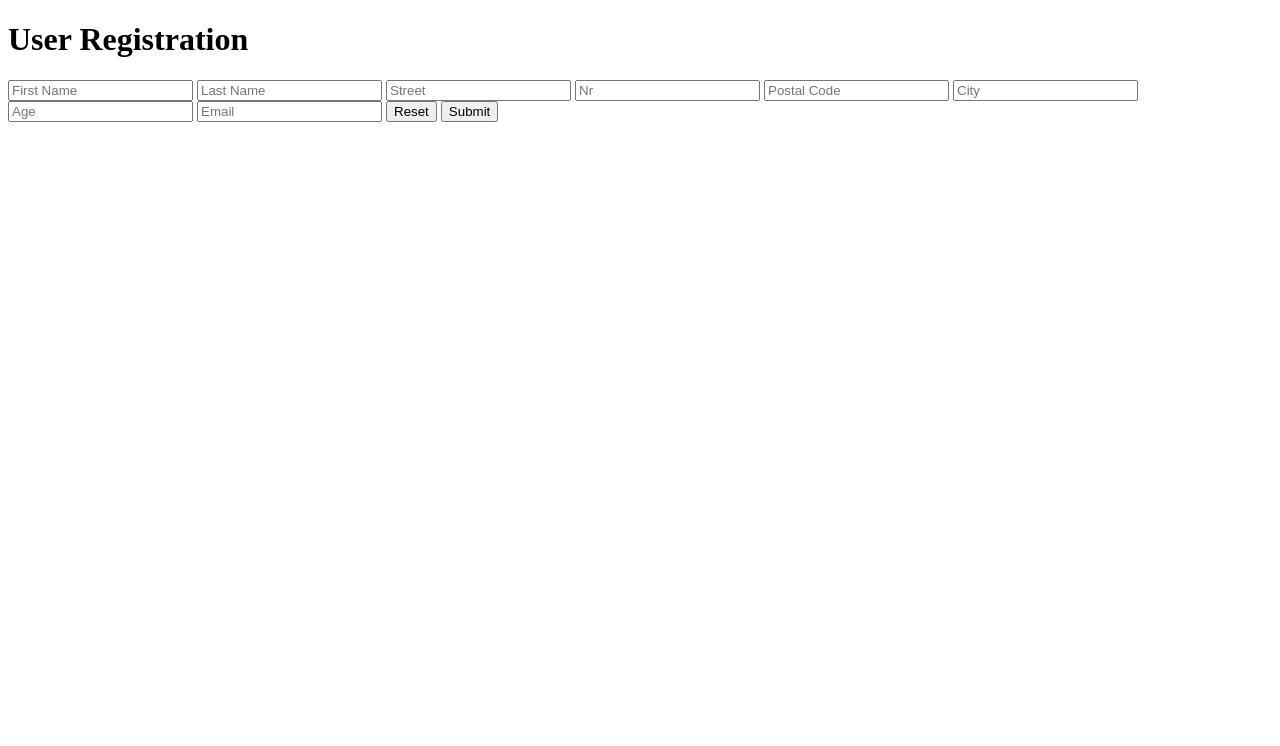
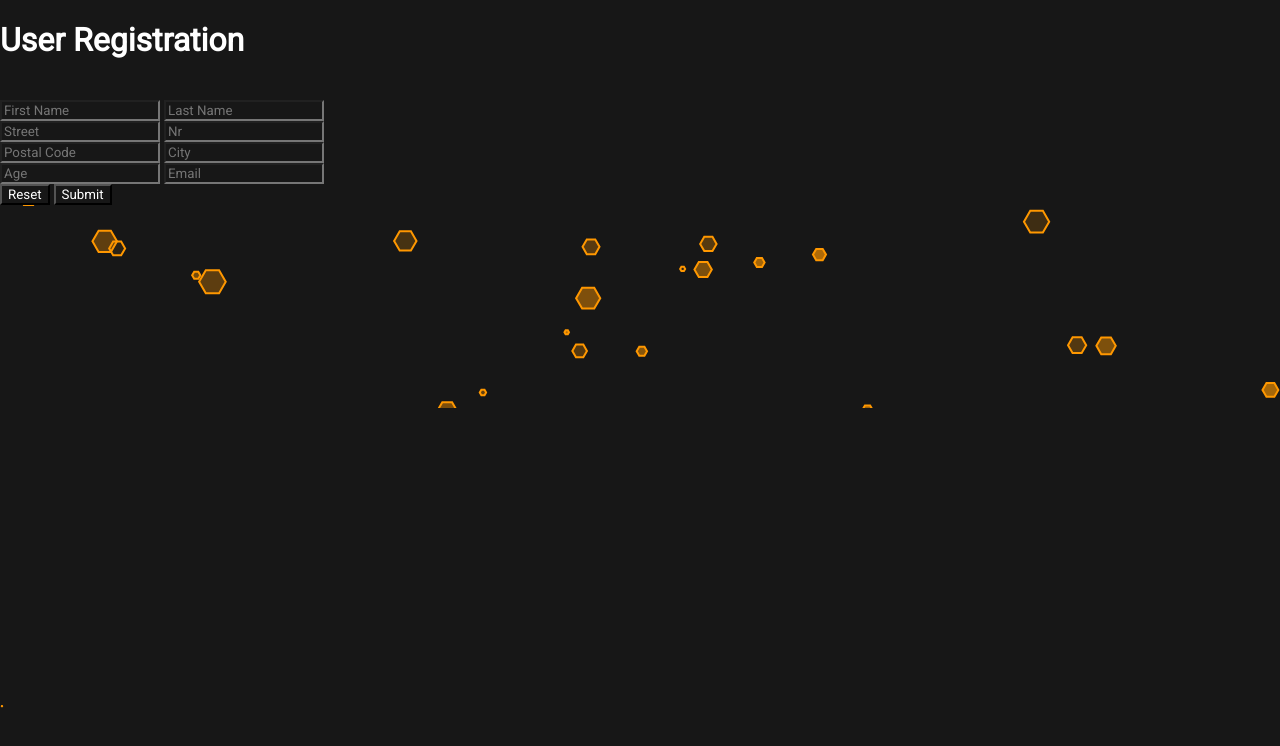
Before and after one commit to Donnadonnam/m133, a plain HTML site: page BlockII/aufgabeV/index.html in a window 1280 px wide. Drawn offline with nearby package versions, Linux system fonts and the light colour scheme.

Commit message:
BLKII: Aufgabe 5 Overkill particles.js integration

```diff
--- /dev/null
+++ b/BlockII/aufgabeV/app.js
@@ -0,0 +1,103 @@
+const particlesJSON = {
+    "particles": {
+        "number": {
+            "value": 40,
+            "density": {
+                "enable": true,
+                "value_area": 500
+            }
+        },
+        "color": {
+            "value": "#ff9800"
+        },
+        "shape": {
+            "type": "polygon",
+            "stroke": {
+                "width": 2,
+                "color": "#ff9800"
+            },
+            "polygon": {
+                "nb_sides": 6
+            },
+            "image": {
+                "src": "img/github.svg",
+                "width": 100,
+                "height": 100
+            }
+        },
+        "opacity": {
+            "value": 0.5,
+            "random": true
+        },
+        "size": {
+            "value": 10,
+            "random": true
+        },
+        "line_linked": {
+            "enable": false,
+            "distance": 200,
+            "color": "#ff5722",
+            "opacity": 0.3,
+            "width": 2
+        },
+        "move": {
+            "enable": true,
+            "speed": 5,
+            "direction": "bottom",
+            "random": true,
+            "straight": true,
+            "out_mode": "out",
+            "bounce": false,
+            "attract": {
+                "enable": false,
+                "rotateX": 600,
+                "rotateY": 1200
+            }
+        }
+    },
+    "interactivity": {
+        "detect_on": "canvas",
+        "events": {
+            "onhover": {
+                "enable": true,
+                "mode": [
+                    "grab",
+                    "bubble"
+                ]
+            },
+            "onclick": {
+                "enable": true,
+                "mode": "push"
+            },
+            "resize": true
+        },
+        "modes": {
+            "grab": {
+                "distance": 400,
+                "line_linked": {
+                    "opacity": 0.7
+                }
+            },
+            "bubble": {
+                "distance": 600,
+                "size": 12,
+                "duration": 1,
+                "opacity": 0.8,
+                "speed": 2
+            },
+            "repulse": {
+                "distance": 400,
+                "duration": 0.4
+            },
+            "push": {
+                "particles_nb": 20
+            },
+            "remove": {
+                "particles_nb": 10
+            }
+        }
+    },
+    "retina_detect": true
+}
+
+particlesJS("particles-js", particlesJSON)
--- a/BlockII/aufgabeV/index.html
+++ b/BlockII/aufgabeV/index.html
@@ -9,20 +9,21 @@
     <meta name="viewport" content="width=device-width, initial-scale=1.0">
     <title>Exercise 5, M133</title>
     <link rel="stylesheet" href="styles.css">
+    <link href="https://fonts.googleapis.com/css2?family=Roboto:wght@100;400&display=swap" rel="stylesheet">
 </head>
 
 <body>
-    <main>
-        <h1>User Registration</h1>
+    <main id="particles-js">
+        <h1>User Registration</h1> <br>
         <form>
             <input type="text" placeholder="First Name" name="First Name" id="firstName" pattern="/^[A-Z]+$/i">
-            <input type="text" placeholder="Last Name" id="lastName" pattern="/^[A-Z]+$/i">
+            <input type="text" placeholder="Last Name" id="lastName" pattern="/^[A-Z]+$/i"> <br>
             <input type="text" placeholder="Street" id="street">
-            <input type="text" placeholder="Nr" id="number">
+            <input type="text" placeholder="Nr" id="number"> <br>
             <input type="text" placeholder="Postal Code" id="postalCode" pattern="^\\d{4}$">
-            <input type="text" list="cities" placeholder="City" id="city">
+            <input type="text" list="cities" placeholder="City" id="city"> <br>
             <input type="text" placeholder="Age" id="age">
-            <input type="email" placeholder="Email" id="email">
+            <input type="email" placeholder="Email" id="email"> <br>
             <button type="reset">Reset</button>
             <button type="submit">Submit</button>
         </form>
@@ -36,6 +37,9 @@
         <option value="Basel">
     </datalist>
 
+    <script src="https://cdn.jsdelivr.net/npm/particles.js@2.0.0/particles.min.js"></script>
+    <script src="app.js"></script>
+
 </body>
 
 </html>
--- a/BlockII/aufgabeV/styles.css
+++ b/BlockII/aufgabeV/styles.css
@@ -0,0 +1,37 @@
+* {
+    background-color: #171717;
+    color: white;
+    font-family: 'Roboto', sans-serif;
+    align-content: center;
+}
+
+body,
+html {
+    height: 100%;
+}
+
+body {
+    width: 100%;
+    position: absolute;
+    overflow: hidden;
+}
+
+#particles-js canvas {
+    display: block;
+    vertical-align: bottom;
+    -webkit-transform: scale(1);
+    -ms-transform: scale(1);
+    transform: scale(1);
+    opacity: 1;
+    -webkit-transition: opacity .8s ease, -webkit-transform 1.4s ease;
+    transition: opacity .8s ease, transform 1.4s ease
+}
+
+#particles-js {
+    width: 100%;
+    height: 100%;
+    position: fixed;
+    z-index: -10;
+    top: 0;
+    left: 0
+}
```
